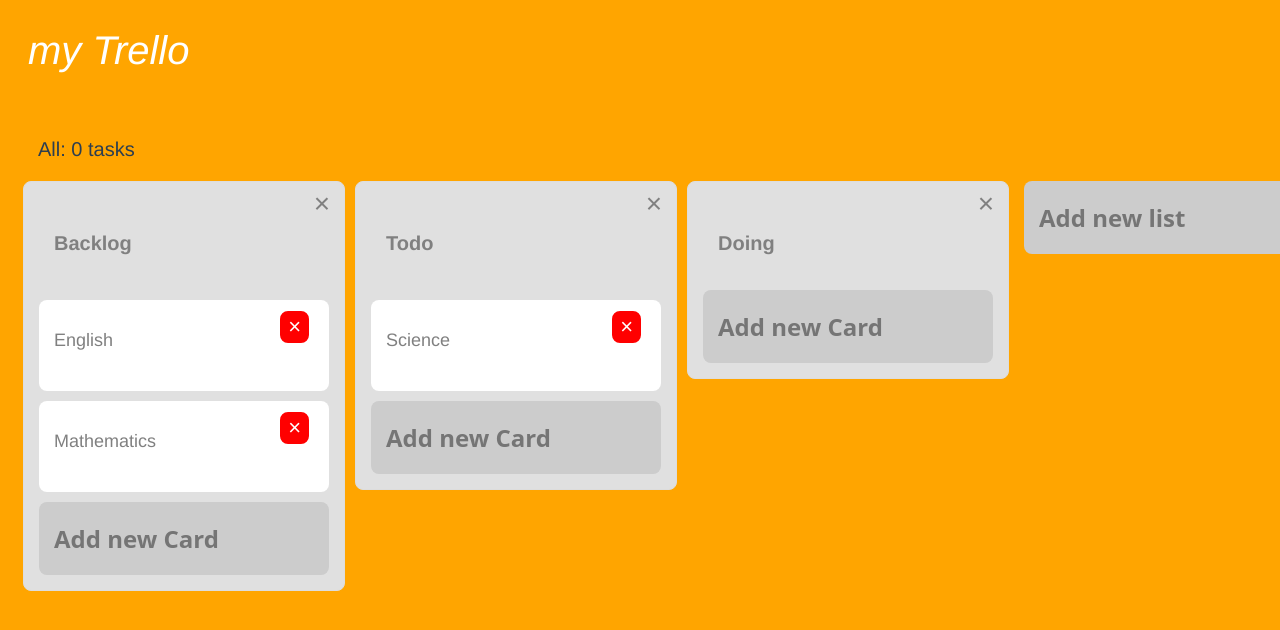
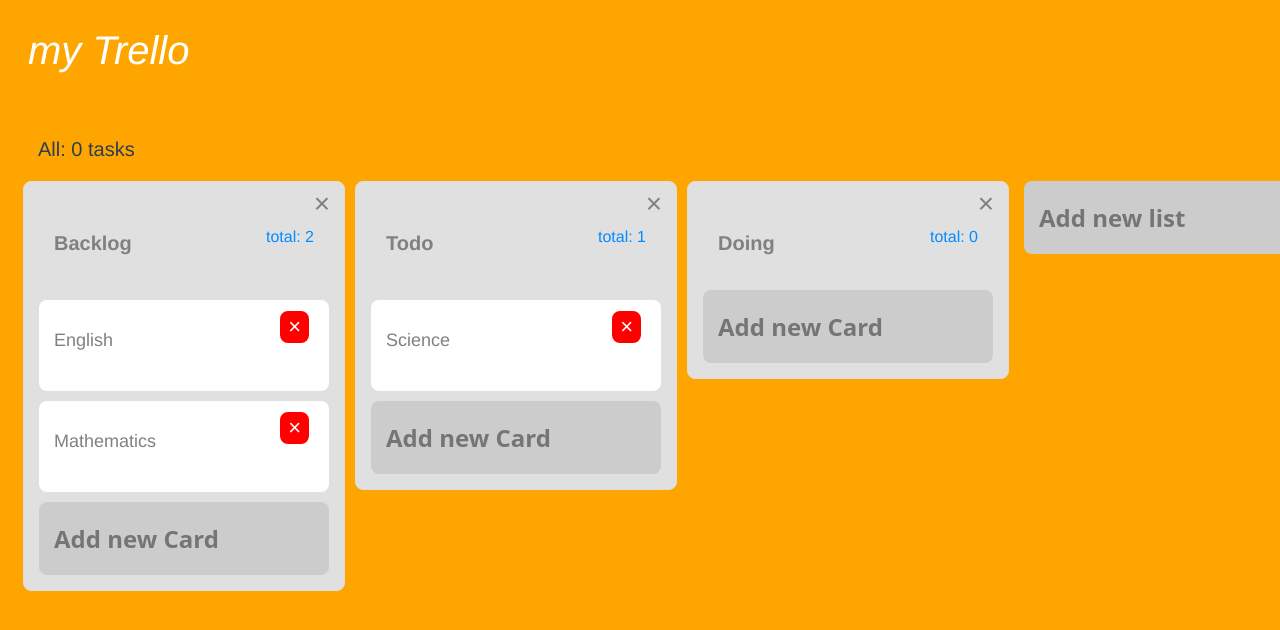
Before and after one commit to div-antk/vuetrello2, a Vue app: page / in a window 1280 px wide. Shown: the top 630 px of the page. Built offline with nearby package versions, Linux system fonts and the light colour scheme.

Commit message:
リストにカードの総数を表示

```diff
--- a/src/components/List.vue
+++ b/src/components/List.vue
@@ -2,6 +2,7 @@
   <div class="list">
     <div class="listheader">
       <p class="list-title">{{ title }}</p>
+      <p class="list-counter">total: {{ toralCardInList }}</p>
       <div class="deletelist" @click="removeList">×</div>
     </div>
     <card v-for="(item, index) in cards"
@@ -46,6 +47,12 @@
         this.$store.dispatch('removelist', { listIndex: this.listIndex })
       }
     },
+  },
+  computed: {
+    toralCardInList() {
+      return this.cards.length;
+    }
   }
+
 }
 </script>
```
